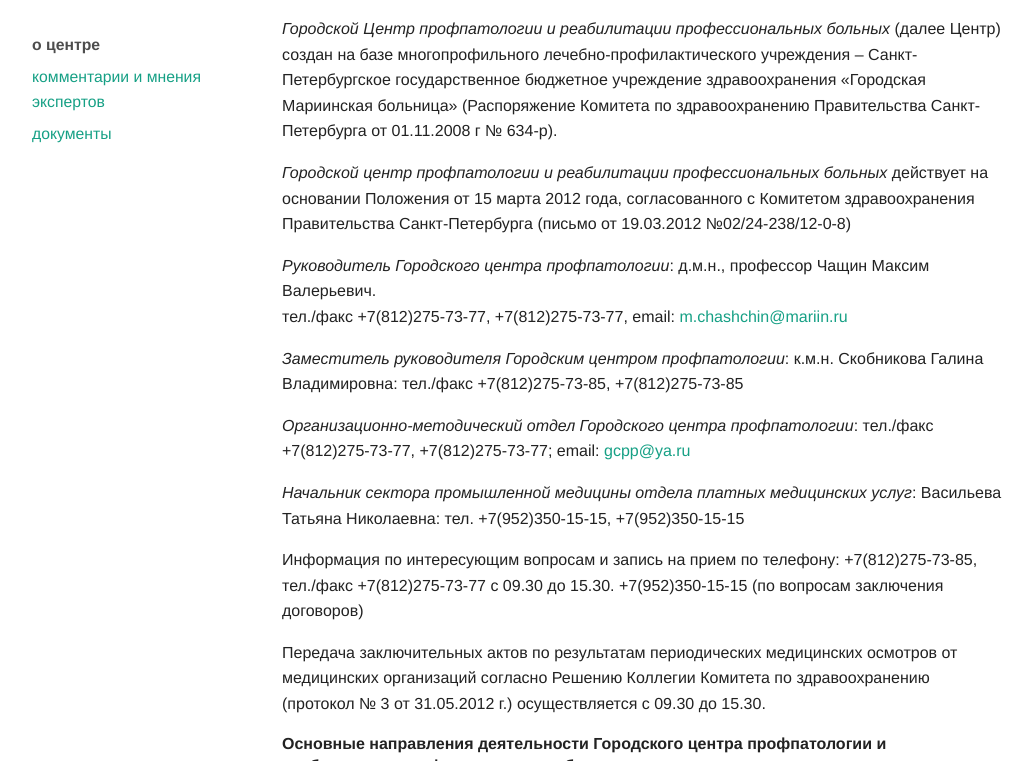
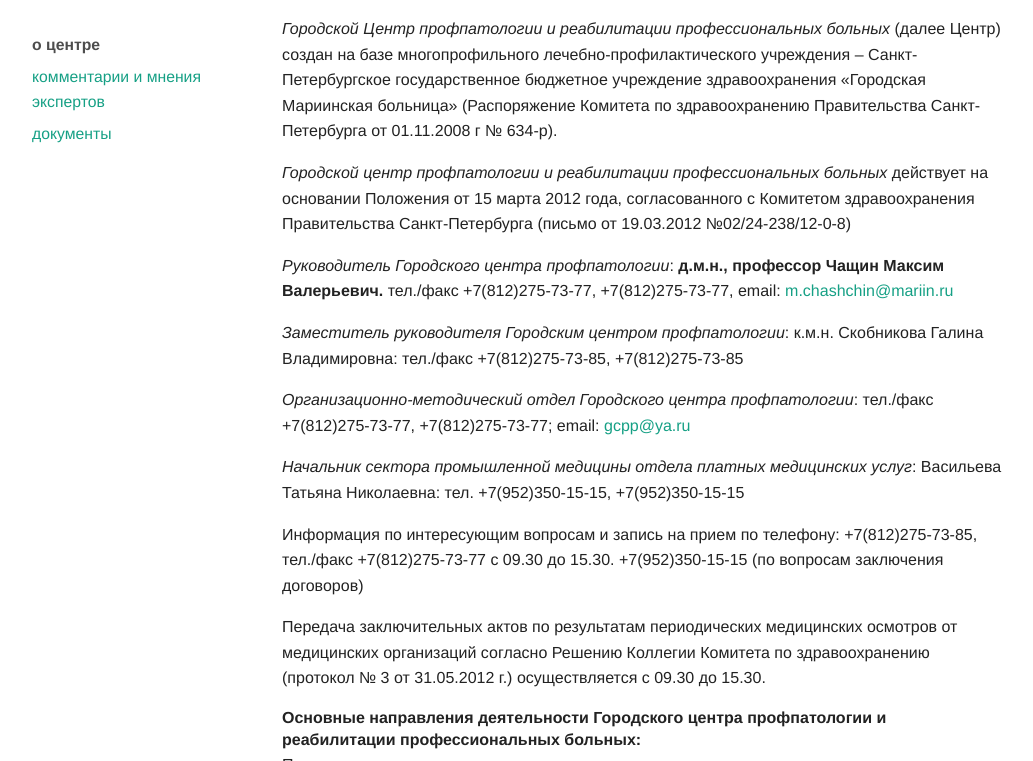
Before and after one commit to avpnw/avpnw, a Jekyll site: the page built from docs/about.md, in a window 1280 px wide and 900 px high, cut to the strip 139-900 px from the top of the window. Shown: the whole strip, without its empty margins (123-1156 px from the left). Built offline with Jekyll 4.4.1, drawn with Linux system fonts in a browser that asks for light colours; Markdown is read by kramdown in place of the engine named in the settings.

```diff
--- a/docs/about.md
+++ b/docs/about.md
@@ -14,7 +14,7 @@ _Городской центр профпатологии и реабилита
 
 
 *Руководитель Городского центра профпатологии*:
-       д.м.н., профессор Чащин Максим Валерьевич.
+**д.м.н., профессор Чащин Максим Валерьевич.**
 тел./факс +7(812)275-73-77, +7(812)275-73-77,
 email: <m.chashchin@mariin.ru>
 
@@ -48,7 +48,7 @@ email: <m.chashchin@mariin.ru>
 * Восстановительно-реабилитационные мероприятия в условиях дневного стационара и отделения восстановительного лечения
 * Оформление документов медицинского характера (справок, направлений, санаторно-курортных карт и др.) При направлении в Городской центр профпатологии
 
-      Перечень  необходимых документов:
+######Перечень  необходимых документов:
 
 А) для проведения экспертизы связи заболевания с профессией:
 
```
